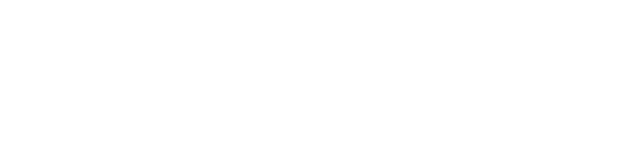
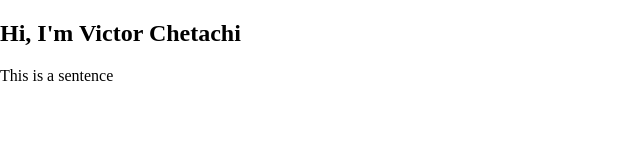
Before and after one commit to Onyishi/Resume, a plain HTML site: page mywebsite/index.html in a window 1280 px wide. Shown: the whole page, without its empty margins (0-640 px from the left). Drawn offline with Linux system fonts and the light colour scheme.

Commit message:
added css section

```diff
--- a/mywebsite/default.css
+++ b/mywebsite/default.css
@@ -0,0 +1,24 @@
+:root{
+    --mainColor:#eaeaea;
+    --secondaryColor:#fff;
+
+    --boarderColor:#c1c1c1;
+
+    --mainText:black;
+    --secondaryText:#4b5156;
+}
+
+html, body{
+    padding: 0;
+    margin: 0;
+}
+
+h1, h2, h3, h4, h5, strong{
+    color: var(--mainText);
+
+}
+
+p, li, span, input, textarea{
+    color: var(--mainText);
+
+}
--- a/mywebsite/index.html
+++ b/mywebsite/index.html
@@ -10,5 +10,12 @@
 </head>
 <body>
 
+    <section>
+        <div>
+            <h1>Hi, I'm Victor Chetachi</h1>
+            <p>This is a sentence</p>
+            <a href="link"></a>
+        </div>
+    </section>
 </body>
 </html>
```
Also changed, not shown: 2 other files.
